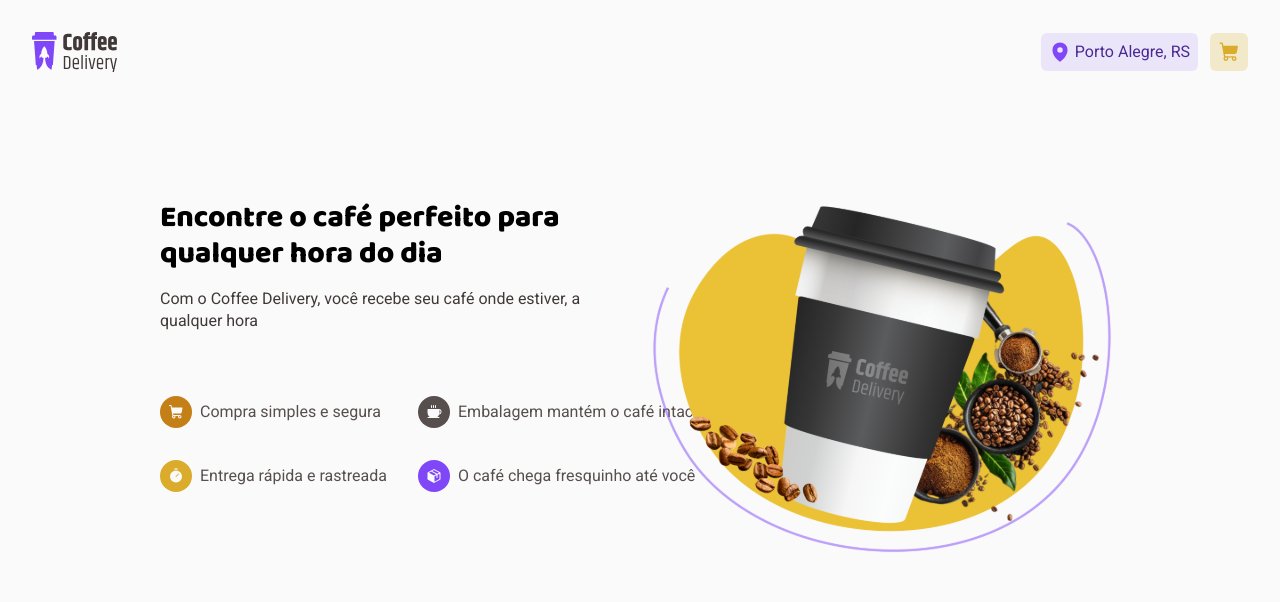
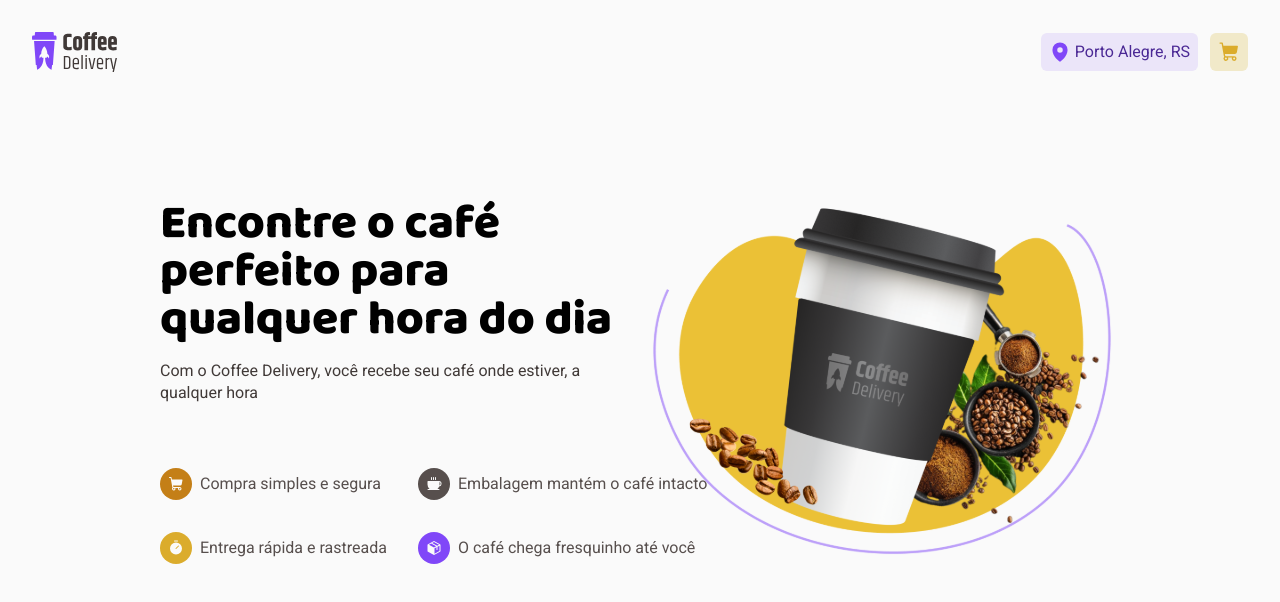
Before and after one commit to kauevecchia/coffee-shop-delivery, a React (Vite) app: page / in a window 1280 px wide. Shown: the top 602 px of the page. Built offline with nearby package versions, Linux system fonts and the light colour scheme.

Commit message:
style: minor styling adjustments in HeroSection component

```diff
--- a/src/components/HeroSection.tsx
+++ b/src/components/HeroSection.tsx
@@ -3,9 +3,9 @@
 
 export function HeroSection() {
     return (
-        <div className='mx-10 flex flex-col justify-around md:mx-40 md:flex-row'>
+        <div className='mx-10 flex flex-col justify-around md:mx-40 md:flex-row max-w-7xl'>
             <div className='md:w-144'>
-                <h1 className='font-baloo text-3xl font-extrabold' >Encontre o café perfeito para qualquer hora do dia</h1>
+                <h1 className='font-baloo text-5xl font-extrabold' >Encontre o café perfeito para qualquer hora do dia</h1>
                 <p className='mt-4 text-base-subtitle'>Com o Coffee Delivery, você recebe seu café onde estiver, a qualquer hora</p>
                 <div className='mt-16 grid grid-cols-1 gap-8 text-base-text md:grid-cols-2 md:whitespace-nowrap'>
                     <div className='flex items-center gap-2'>
```
